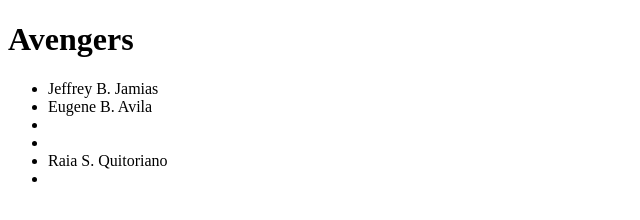
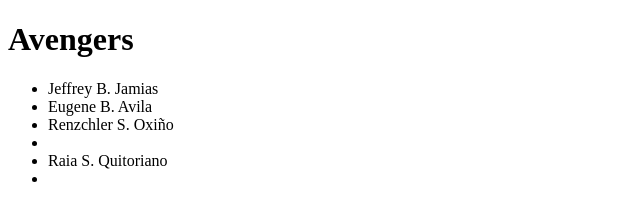
Before and after one commit to jamias0jeffrey/fixing-conflict, a plain HTML site: page index.html in a window 1280 px wide. Shown: the whole page, without its empty margins (0-640 px from the left). Drawn offline with Linux system fonts and the light colour scheme.

Commit message:
Added Member: Renz

```diff
--- a/index.html
+++ b/index.html
@@ -13,7 +13,7 @@
 	<ul>
 		<li>Jeffrey B. Jamias</li>
 		<li>Eugene B. Avila</li>
-		<li></li>
+		<li>Renzchler S. Oxiño</li>
 		<li></li>
 		<li>Raia S. Quitoriano</li>
 		<li></li>
```
